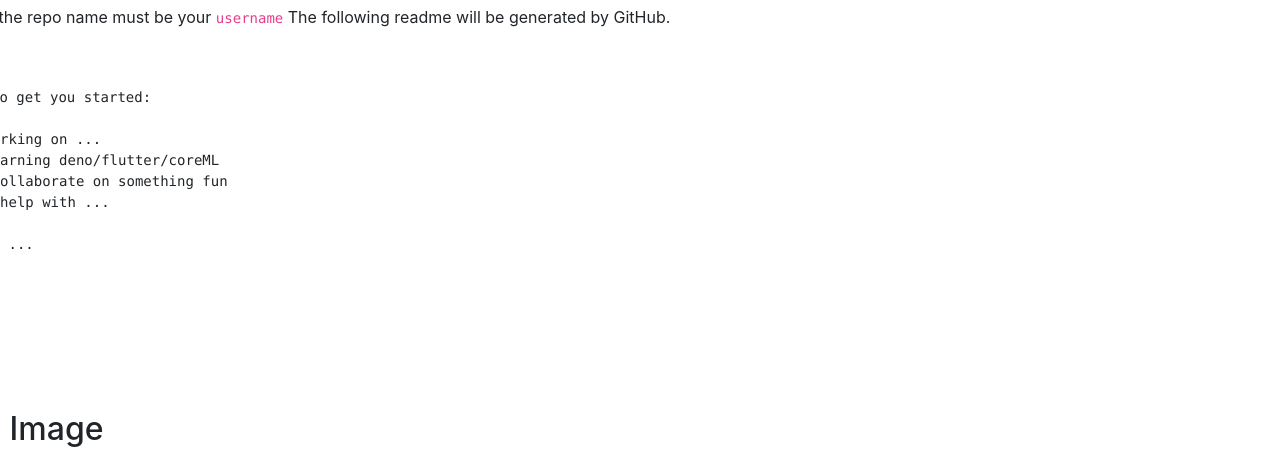
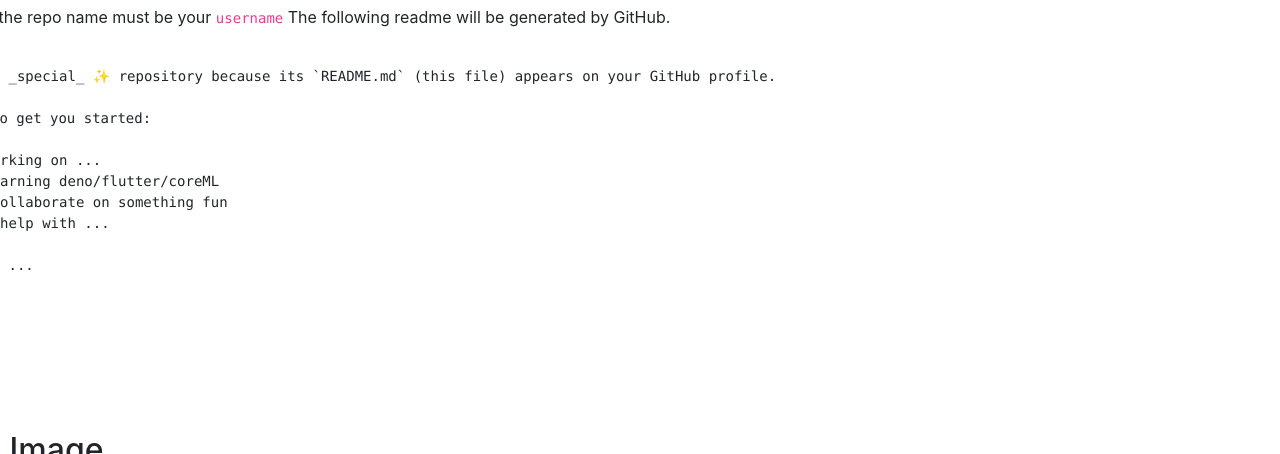
Before and after one commit to koji/portfolio, a Gatsby site: page /3-tips-to-make-your-github-profile-better/ in a window 1280 px wide. Shown: the part 707-1161 px from the top of the page. Built offline with nearby package versions, Linux system fonts and the light colour scheme; Gatsby itself is replaced by a stand-in of ours; some packages are replaced by stand-ins of ours; code samples lack their colours.

Commit message:
Update 3-tips-to-make-your-github-profile-better.md

````diff
--- a/src/posts/3-tips-to-make-your-github-profile-better.md
+++ b/src/posts/3-tips-to-make-your-github-profile-better.md
@@ -19,6 +19,7 @@ The following readme will be generated by GitHub.
 
 ```
 <!--
+**koji/koji** is a ✨ _special_ ✨ repository because its `README.md` (this file) appears on your GitHub profile.
 
 Here are some ideas to get you started:
 
````
